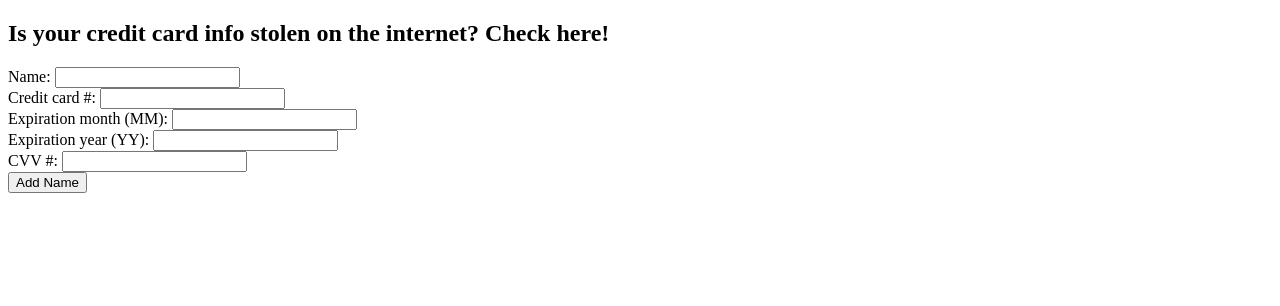
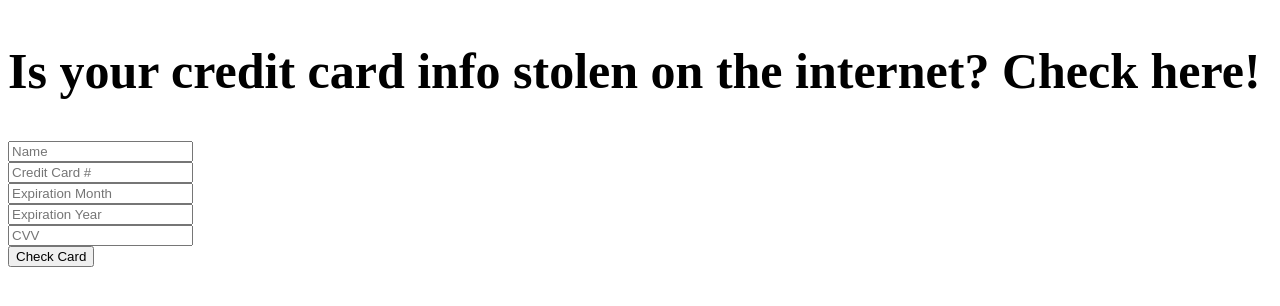
Before and after one commit to ajmataj/aj-graff-161-p1, a website: page index.html in a window 1280 px wide. Drawn offline with Linux system fonts and the light colour scheme.

Commit message:
Modified html form

```diff
--- /dev/null
+++ b/css/styles.css
@@ -0,0 +1,3 @@
+h2 {
+    font-size: 50px;
+}
--- a/index.html
+++ b/index.html
@@ -5,31 +5,29 @@
     <meta name="viewport" content="width=device-width, initial-scale=1.0">
     <meta http-equiv="X-UA-Compatible" content="ie=edge">
     <title>Credit Card Protection</title>
+    <link type="text/css" rel="stylesheet" href="css/styles.css">
 </head>
 <body>
+    <div class="container">
         <h2>Is your credit card info stolen on the internet? Check here!</h2>
         <form action="/my-handling-form-page" method="post">
             <div>
-            <label for="name">Name:</label>
-            <input type="text" name="user_name">
+                <input type="text" name="user_name" placeholder="Name">
             </div>
             <div>
-            <label for="cardNum">Credit card #:</label>
-            <input type="number" name="card_number">
+                <input type="number" name="card_number" placeholder="Credit Card #">
             </div>
             <div>
-            <label for="expMonth">Expiration month (MM):</label>
-            <input type="number" name="exp_month">
+                <input type="number" name="exp_month" placeholder="Expiration Month">
             </div>
             <div>
-            <label for="expYear">Expiration year (YY):</label>
-            <input type="number" name="exp_year">
+                <input type="number" name="exp_year" placeholder="Expiration Year">
             </div>
             <div>
-            <label for="cvv">CVV #:</label>
-            <input type="number" name="cvv_number">
+                <input type="number" name="cvv_number" placeholder="CVV">
             </div>
-        <input type="submit" value="Add Name">
+            <input type="submit" value="Check Card">
         </form>
+    </div>
 </body>
 </html>
```
Lines whose indentation alone changed are shown as unchanged.
